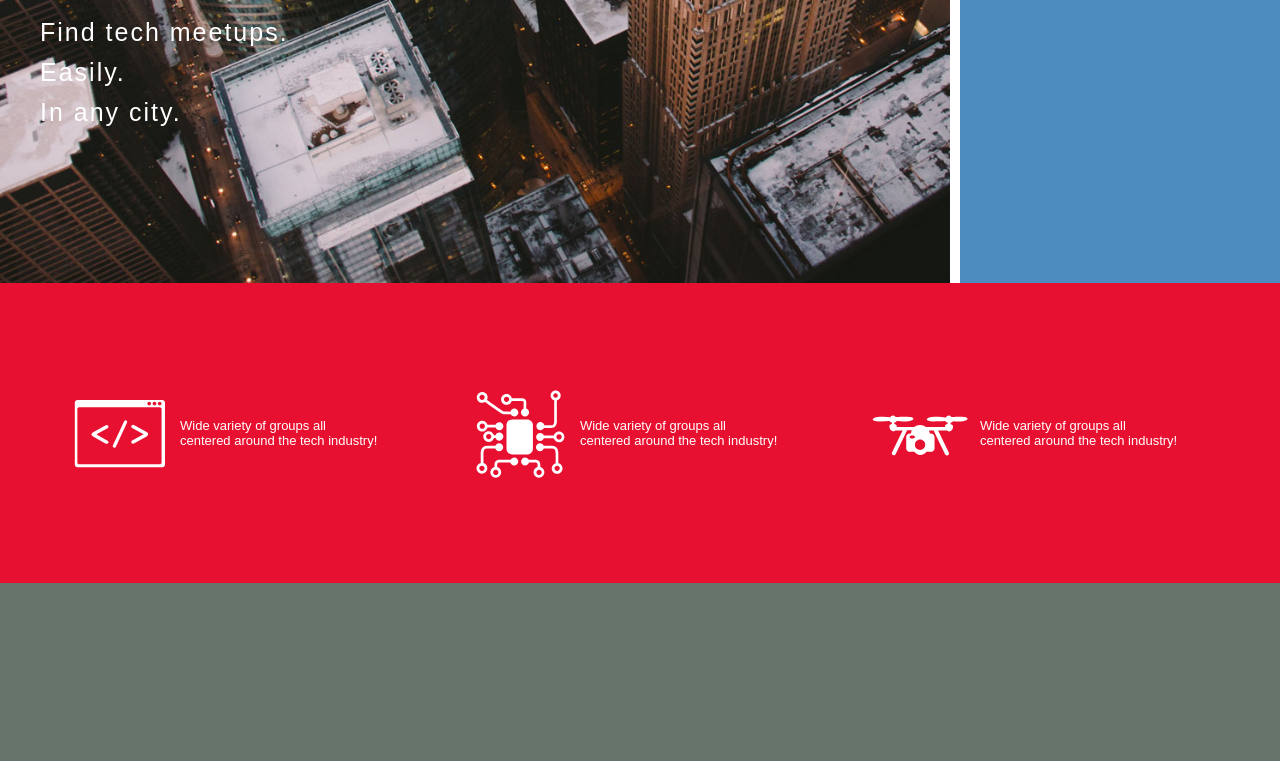
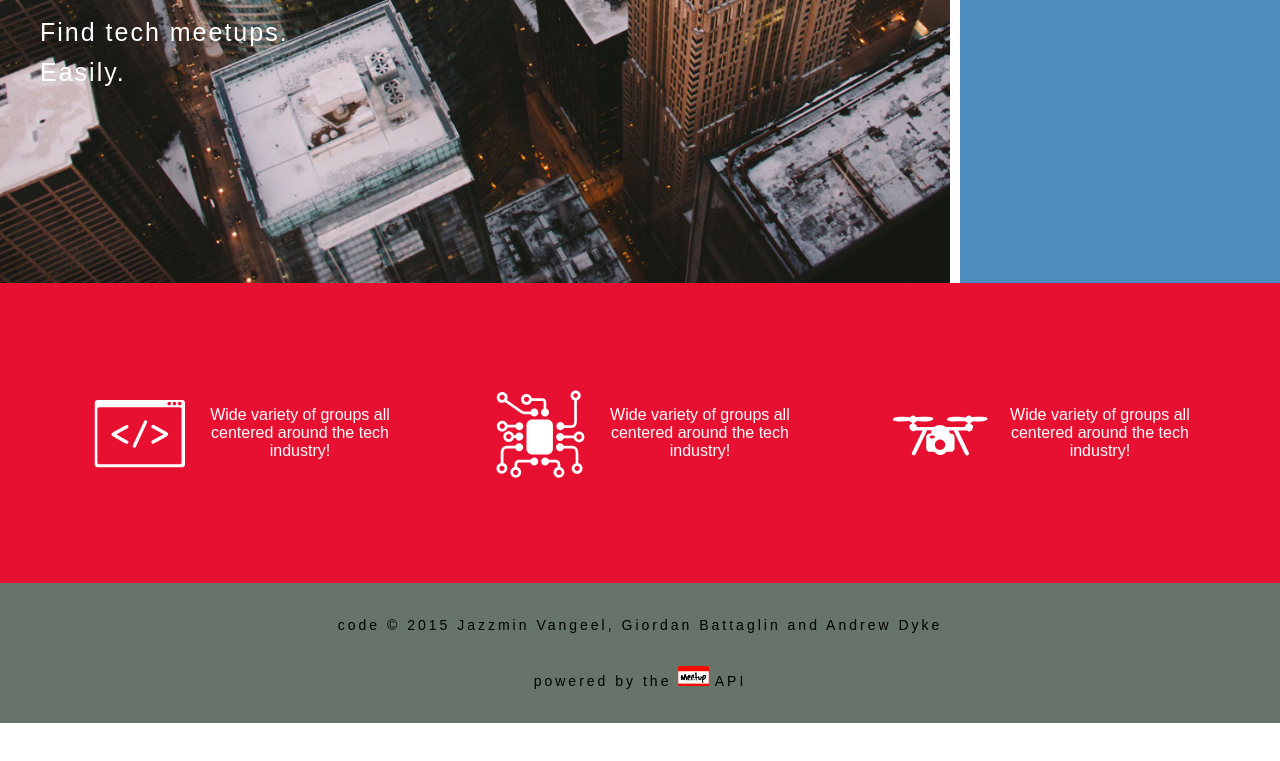
Before and after one commit to jazzvanz/obtuse-quack, a website: page index.html in a window 1280 px wide. Shown: the part 517-1278 px from the top of the page. After the commit the page ends 1240 px from the top, so only its background shows below. Drawn offline with nearby package versions, Linux system fonts and the light colour scheme.

```diff
--- a/index.html
+++ b/index.html
@@ -7,6 +7,7 @@
 <!-- Coded by Jazzmin Vangeel, Giordan Battaglin and Andrew Dyke -->
 <!-- Oct. 2015 -->
 <!-- This application uses the Meet Up API -->
+<!--no image icon by Ashwini Sukhdeve from noun project-->
 
 <html lang="en">
 <head>
@@ -36,7 +37,6 @@
 		<h1>Tech Meet Ups</h1>
 		<h3>Find tech meetups.</h3>
 		<h3>Easily.</h3>
-		<h3>In any city.</h3>
 	</div>
 	<!-- /left side -->
 
@@ -96,7 +96,8 @@
 
 <!-- FOOTER -->
 <footer>
-
+	<p>code &copy; 2015 Jazzmin Vangeel, Giordan Battaglin and Andrew Dyke</p>
+	<p>powered by the <a href="http://meetup.com"><img src="assets/meetup.png" alt="Meetup Logo"></a> API</p>
 </footer>
 <!-- /footer -->
 
--- a/scripts/app.js
+++ b/scripts/app.js
@@ -43,8 +43,6 @@
 		app.zip = $('#address').val();
 		app.searchLocale();
 		app.date = $( '#unixDate' ).val();
-
-		console.log(app.date);
 	});
 };
 
@@ -74,11 +72,17 @@
 				description = description.substring(0, 300) + '... ';
 			}
 
+//			check if there is a start time entered for event, otherwise var time is equal to error msg
+			if (res[index].next_event === undefined){
+				var time = 'Sorry, no start time has been entered.';
+			}else{
 			var city = res[index].city;
 			var state = res[index].state;
 			var country = res[index].country;
 			var timezone = res[index].timezone;
-		//var time = res[index].next_event.time;
+			var time = res[index].next_event.time;
+			}
+
 
 			// if photo link is defined do regular thing, otherwise use our backup image
 			// falsey values: 0, undefined, null, NULL, false
@@ -87,7 +91,7 @@
 			if ( res[index].group_photo && res[index].group_photo.photo_link ) {
 				photoLink = res[index].group_photo.photo_link;
 			} else {
-				photoLink = 'images/noPhoto.jpg';
+				photoLink = 'assets/noImageMeetup.png';
 			}
 
 // Creating HTML elements to display to user
@@ -95,8 +99,8 @@
 			// Make an H2 tag with the name variable inside it
 			name = $('<h2>').text(name);
 
-			// Make a p tag with the concatenated values of city, state, country and timezone
-			var place = $('<p>').addClass('timeZone').text(city + ", " + state + ", " + country + ", (" + timezone + ")");
+			// Make a p tag with the concatenated values of city, state, country, time and timezone
+			var place = $('<p>').addClass('timeZone').text(city + ", " + state + ", " + country + ", (" + time + " " + timezone + ")");
 
 			// Make an image tag and assign an src and alt attribute to it
 
--- a/styles/styles.scss
+++ b/styles/styles.scss
@@ -107,9 +107,9 @@
 	display:flex;
 	padding: 20px;
 	width: 33.33%;
-	min-width: 390px;
 	flex-wrap:wrap;
 	align-items: center;
+	justify-content: center;
 	img.icon {
 		width: 100px;
 		margin: 10px;
@@ -118,7 +118,9 @@
 
 .boxMsg {
 	width: 200px;
-	font-size: 1.3rem;
+	font-size: 1.6rem;
+	font-weight: 100;
+	text-align: center;
 }
 
 .eventBox{
@@ -167,5 +169,21 @@
 
 footer {
 	background: $grey;
-	height: 400px;
+	height: 140px;
+	display: flex;
+	flex-wrap: wrap;
+	justify-content: center;
+	align-items: center;
+	flex-direction: column;
+	p{
+		text-align: center;
+		font-size: 1.4rem;
+		font-weight: 100;
+		letter-spacing: 0.3rem;
+		padding: 0 1rem;
+		line-height: 2.5rem;
+	}
+	img{
+		max-height: 20px;
+	}
 }
```
Also changed, not shown: assets/meetup.png (added), assets/noImageMeetup.png (added), styles/styles.css.
